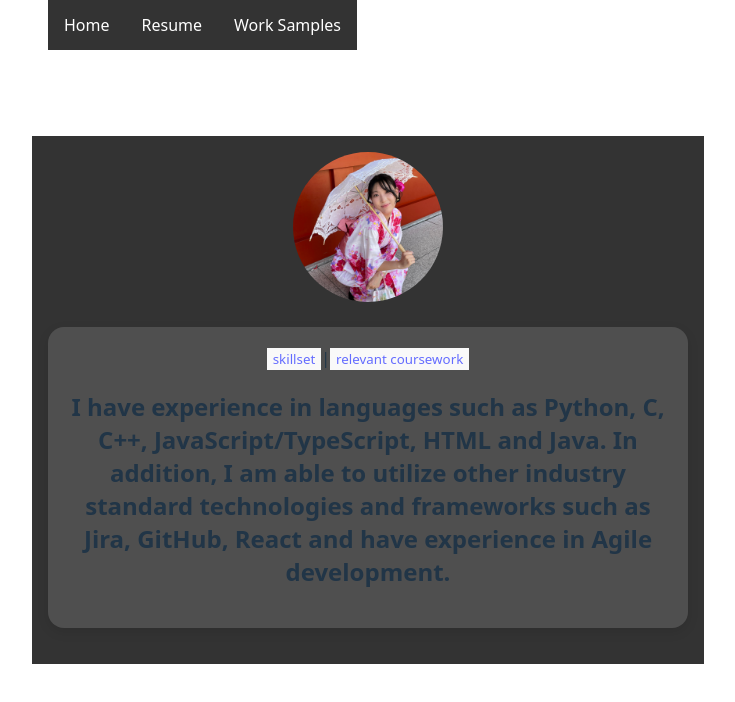
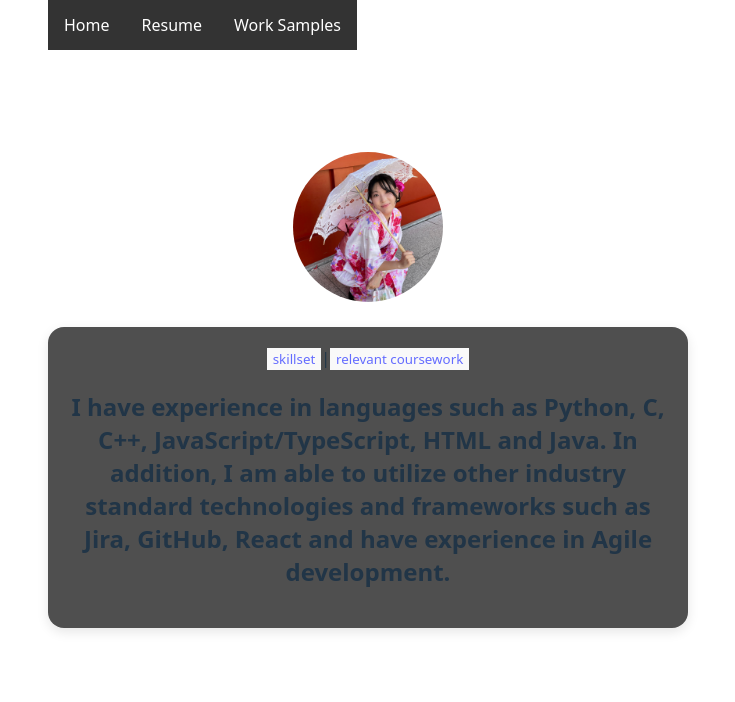
Before and after one commit to Inkyuuu/Inkyuuu.io, a React (Vite) app: page / in a window 1280 px wide. Shown: the top 702 px of the page, without its empty margins (272-1007 px from the left). Built offline with nearby package versions, Linux system fonts and the light colour scheme.

Commit message:
changed some styling things

```diff
--- a/src/Navbar/Navbar.css
+++ b/src/Navbar/Navbar.css
@@ -1,12 +1,12 @@
-nav {
+/* nav {
     width: 100%;
     top: 0;
     left: 0;
-    position: relative; /* Change to 'fixed' if you want it to stick to the top on scroll */
+    position: relative;
     background-color: #333;
     padding: 16px;
-    box-sizing: border-box; /* Ensures padding doesn't exceed width */
-}
+    box-sizing: border-box;
+} */
 
 .nav-items {
     list-style-type: none;
```
